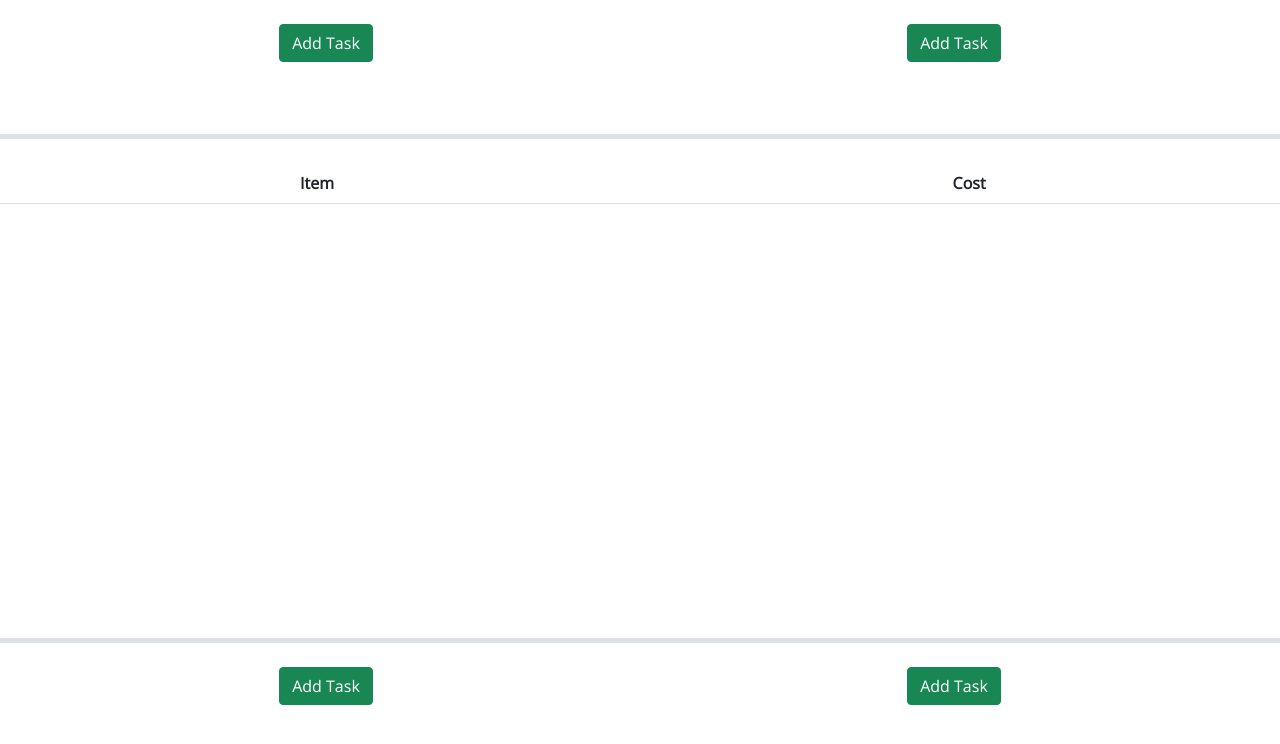
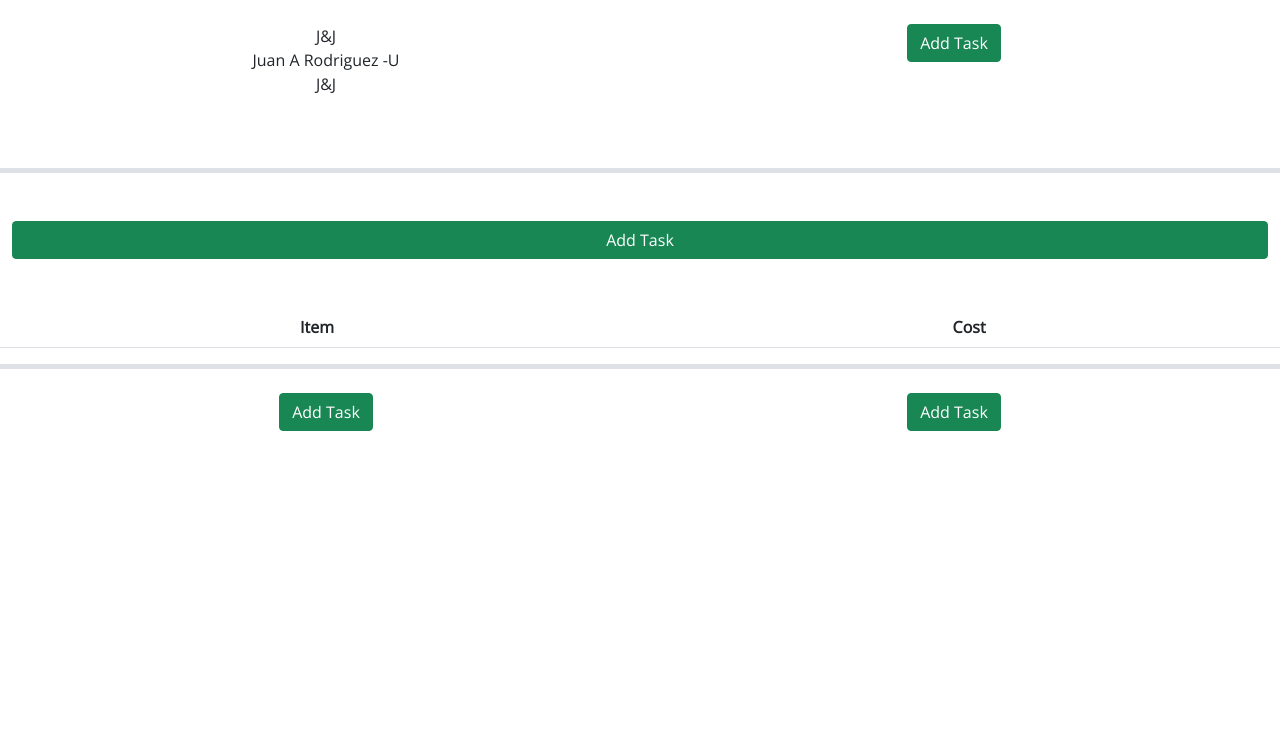
Before and after one commit to AlejandroM2023/Invoice-maker, a plain HTML site: page index.html in a window 1280 px wide. Drawn offline with nearby package versions, Linux system fonts and the light colour scheme; files that its build step writes are made by us from their sources; files whose address does not match are found by name.

Commit message:
add date button

```diff
--- a/index.html
+++ b/index.html
@@ -17,10 +17,12 @@
 
 <body>
   <header class="row p-4 mb-4 text-center border-bottom border-5">
-    <div class="col text-center mb-5">
-      <button class="btn btn-success" data-bs-toggle="modal" data-bs-target="#formModal">Add Task</button>
+    <div class="col-12 col-md-6 text-center mb-5">
+      <p class="my-0">J&J</p>
+      <p class="my-0">Juan A Rodriguez -U</p>
+      <p class="my-0">J&J</p>
     </div>
-    <div class="col ext-center mb-5">
+    <div class="col-12 col-md-6 text-center mb-5">
       <button class="btn btn-success" data-bs-toggle="modal" data-bs-target="#formModal">Add Task</button>
     </div>
 
@@ -68,8 +70,11 @@
 
   <!-------------------------------------------------------------->
   <main>
-  <div class="row swim-lanes text-center border-bottom border-5">
-    <table class="col table table-striped">
+  <div class="row p-4 mb-4 justify-content-center">
+    <button class="btn btn-success" data-bs-toggle="modal" data-bs-target="#formModal">Add Task</button>
+  </div>
+  <div class="row text-center border-bottom border-5">
+    <table class=" table table-striped">
       <thead>
         <tr>
           <th scope="col">Item</th>
```
